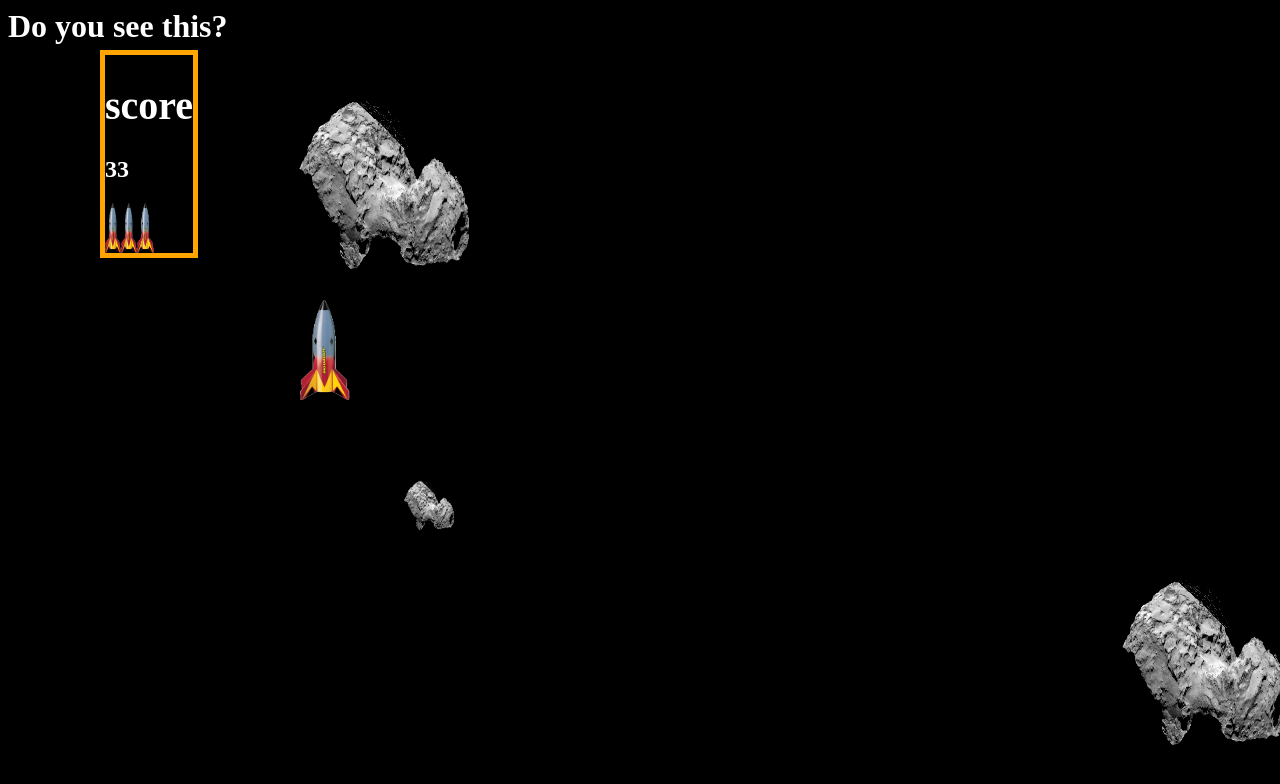
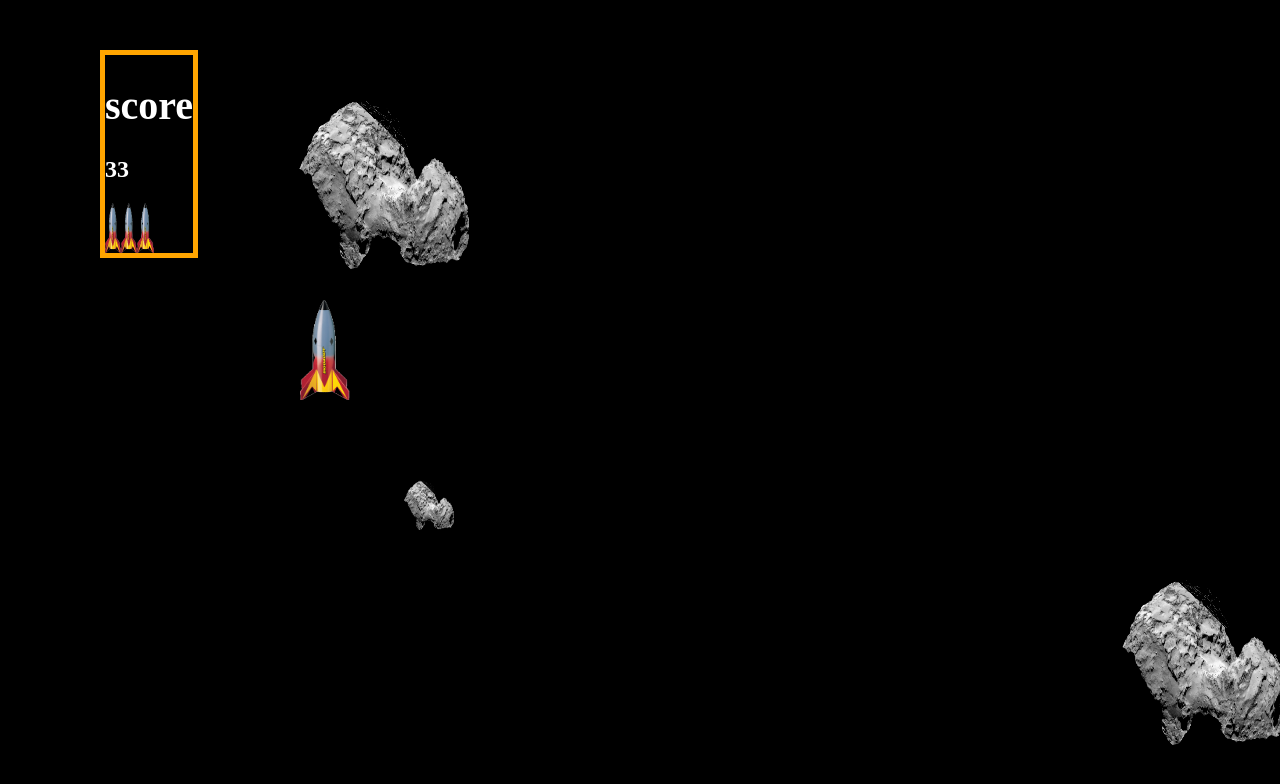
Before and after one commit to FlowerPotMen/CometGame, a plain HTML site: page public_html/index.html in a window 1280 px wide. Drawn offline with Linux system fonts and the light colour scheme.

Commit message:
removed the "Do you see this" message

```diff
--- a/public_html/index.html
+++ b/public_html/index.html
@@ -30,6 +30,6 @@
 	</head>
 	<body bgcolor="black" onload="run()" onkeypress="movement()">
 
-            <h1 style="color:white;">Do you see this?</h1>
+
 	</body>
 </html>
```
Also changed, not shown: public_html/tools.js (+0 -84 lines).
